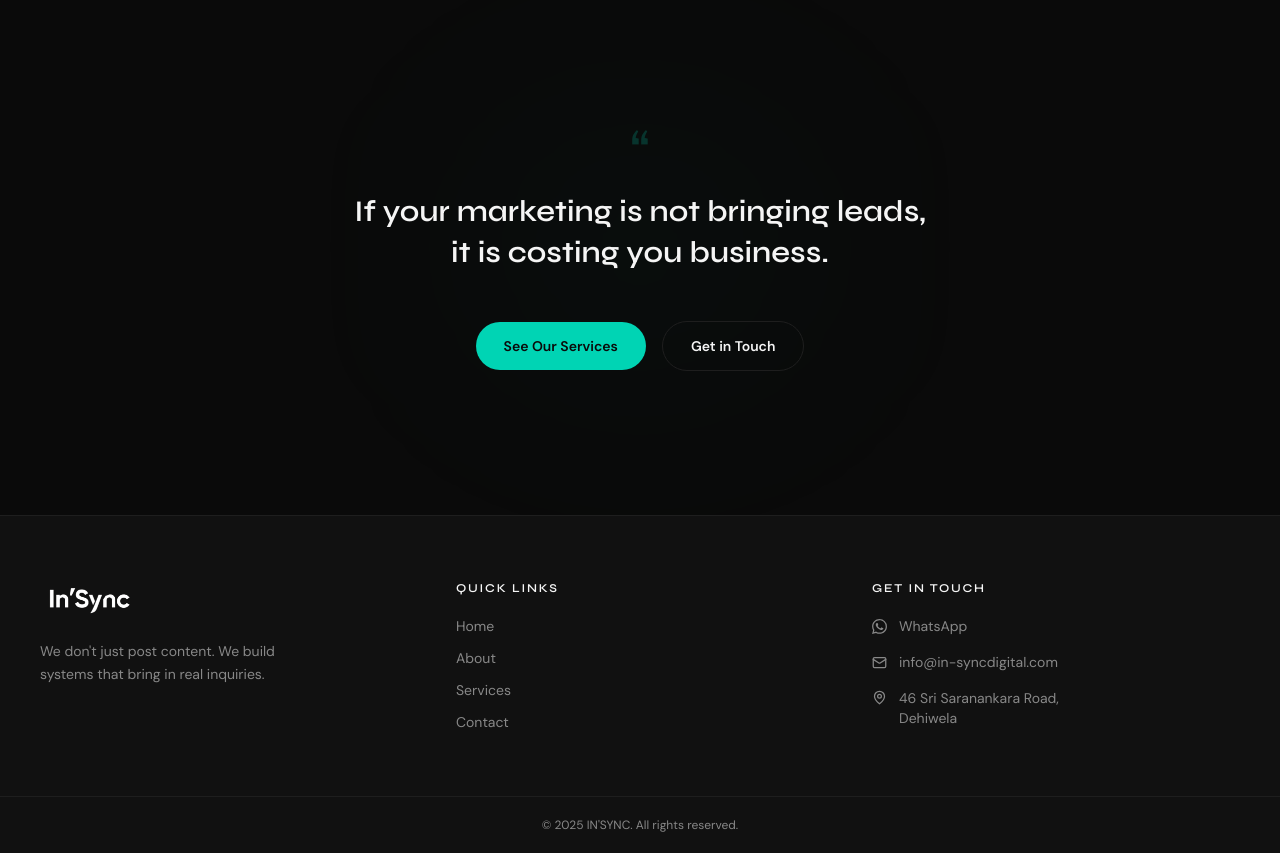
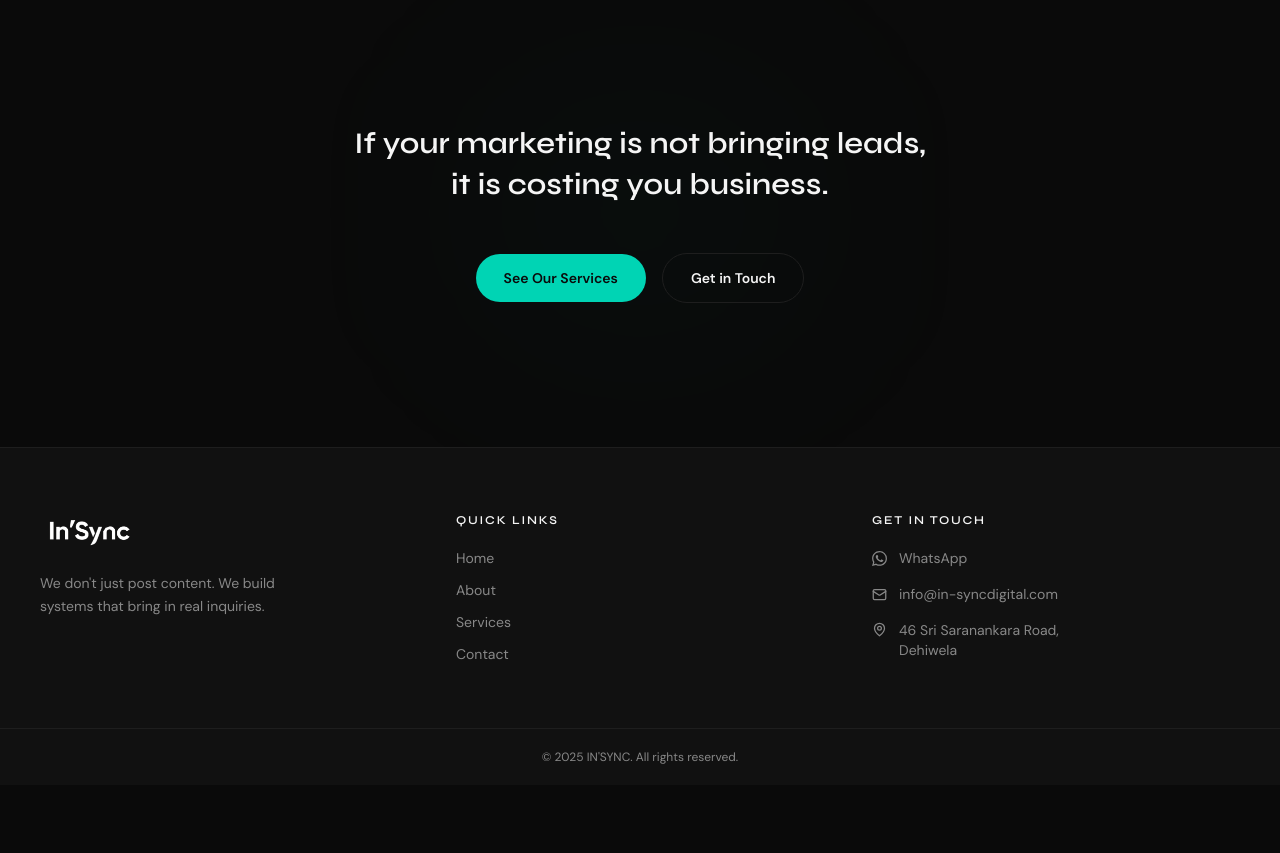
Before and after one commit to insyncwebsite/insync-website, a Next.js app: page /about in a window 1280 px wide. Shown: the part 2640-3493 px from the top of the page. After the commit the page ends 3425 px from the top, so only its background shows below. Built offline with nearby package versions, Linux system fonts and the light colour scheme.

Commit message:
remove quote mark from about page CTA

```diff
--- a/app/about/page.tsx
+++ b/app/about/page.tsx
@@ -220,10 +220,6 @@ export default function About() {
 
         <div className="relative z-10 max-w-2xl mx-auto px-6 text-center">
           <FadeIn>
-            {/* opening quote mark */}
-            <span className="block font-heading text-6xl text-accent opacity-20 leading-none mb-2 select-none" aria-hidden>
-              &ldquo;
-            </span>
             <p className="font-heading text-2xl md:text-3xl font-semibold text-text-primary leading-snug">
               If your marketing is not bringing leads,
               <br className="hidden sm:block" /> it is costing you business.
```
